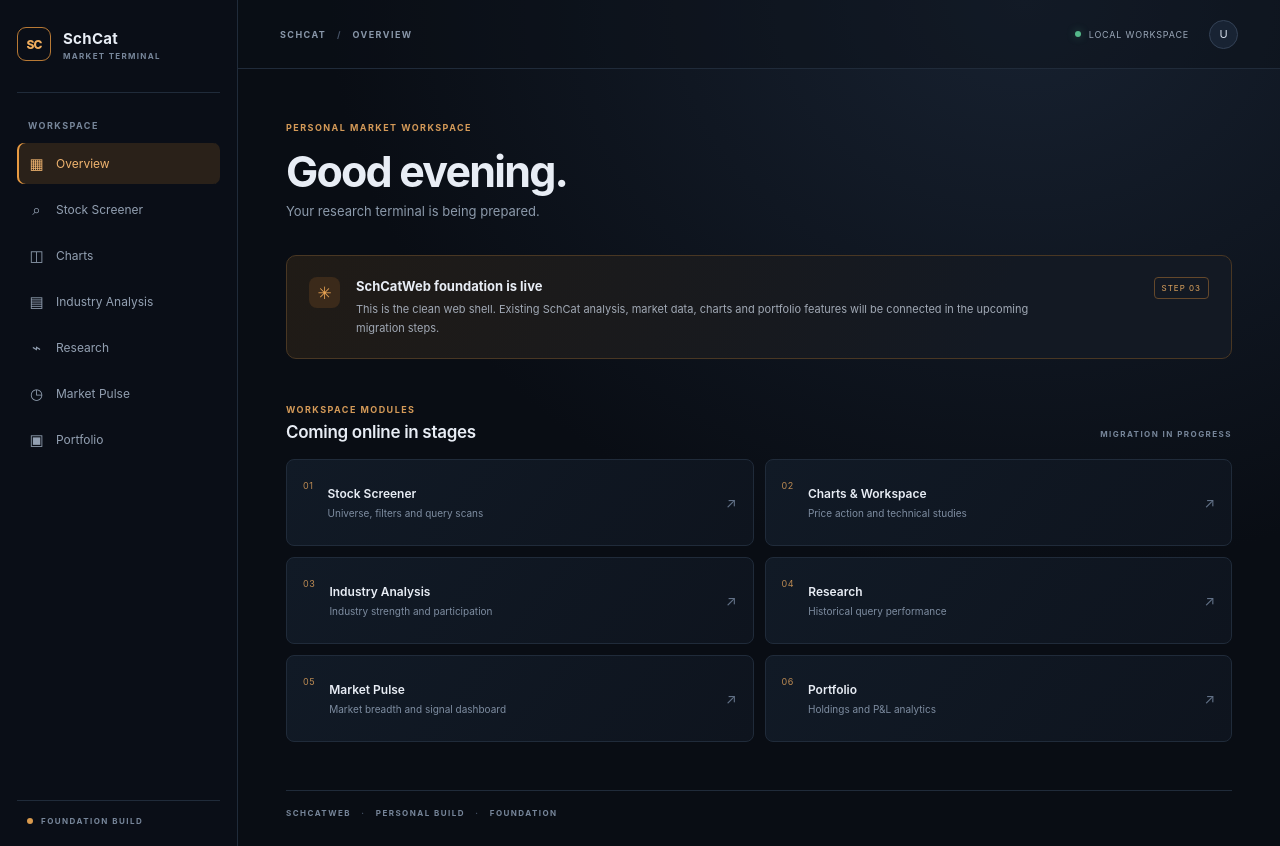
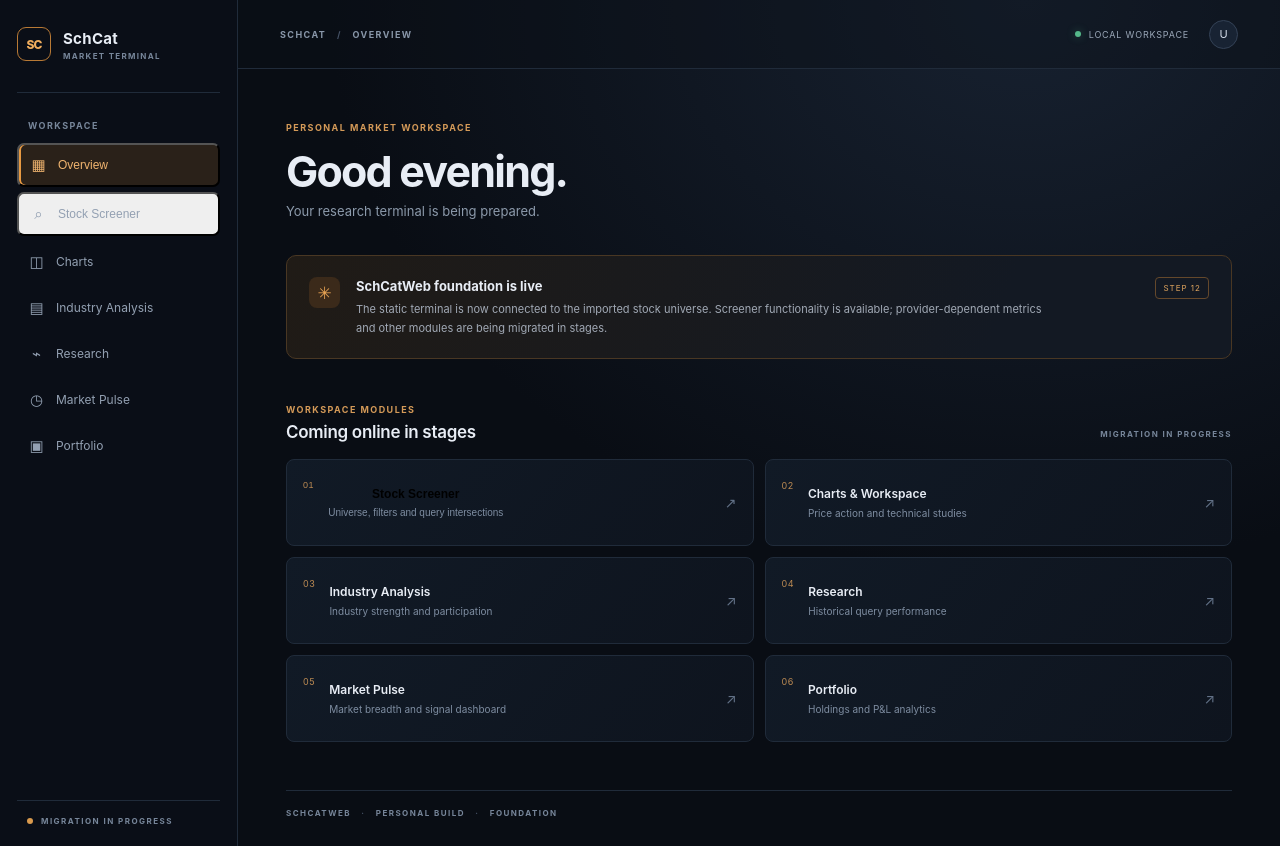
Before and after one commit to prudhviuday/SchCatWeb, a React (Vite) app in the folder frontend/: page / in a window 1280 px wide. Built offline with nearby package versions, Linux system fonts and the light colour scheme.

Commit message:
Connect stock screener to the terminal navigation

```diff
--- a/frontend/src/App.tsx
+++ b/frontend/src/App.tsx
@@ -1,6 +1,12 @@
+import { useState } from "react";
 import ProviderDiagnostics from "./features/diagnostics/ProviderDiagnostics";
+import StockScreener from "./features/screener/StockScreener";
+
+type Page = "overview" | "screener";
 
 function App() {
+  const [activePage, setActivePage] = useState<Page>("overview");
+
   if (new URLSearchParams(window.location.search).get("diagnostics") === "providers") {
     return <ProviderDiagnostics />;
   }
@@ -16,26 +22,33 @@ function App() {
         <div className="sidebar-rule" />
         <div className="nav-label">WORKSPACE</div>
         <nav className="nav-list" aria-label="Main navigation">
-          <div className="nav-item active"><span className="nav-icon">▦</span> Overview</div>
-          <div className="nav-item"><span className="nav-icon">⌕</span> Stock Screener</div>
-          <div className="nav-item"><span className="nav-icon">◫</span> Charts</div>
-          <div className="nav-item"><span className="nav-icon">▤</span> Industry Analysis</div>
-          <div className="nav-item"><span className="nav-icon">⌁</span> Research</div>
-          <div className="nav-item"><span className="nav-icon">◷</span> Market Pulse</div>
-          <div className="nav-item"><span className="nav-icon">▣</span> Portfolio</div>
+          <button type="button" className={"nav-item " + (activePage === "overview" ? "active" : "")} onClick={() => setActivePage("overview")}>
+            <span className="nav-icon">▦</span> Overview
+          </button>
+          <button type="button" className={"nav-item " + (activePage === "screener" ? "active" : "")} onClick={() => setActivePage("screener")}>
+            <span className="nav-icon">⌕</span> Stock Screener
+          </button>
+          <div className="nav-item nav-coming-soon"><span className="nav-icon">◫</span> Charts</div>
+          <div className="nav-item nav-coming-soon"><span className="nav-icon">▤</span> Industry Analysis</div>
+          <div className="nav-item nav-coming-soon"><span className="nav-icon">⌁</span> Research</div>
+          <div className="nav-item nav-coming-soon"><span className="nav-icon">◷</span> Market Pulse</div>
+          <div className="nav-item nav-coming-soon"><span className="nav-icon">▣</span> Portfolio</div>
         </nav>
         <div className="sidebar-footer">
           <span className="status-dot" />
-          FOUNDATION BUILD
+          {activePage === "screener" ? "SCREENER ONLINE" : "MIGRATION IN PROGRESS"}
         </div>
       </aside>
 
       <section className="main-panel">
         <header className="topbar">
-          <div className="breadcrumb">SCHCAT <span>/</span> OVERVIEW</div>
+          <div className="breadcrumb">SCHCAT <span>/</span> {activePage === "screener" ? "STOCK SCREENER" : "OVERVIEW"}</div>
           <div className="topbar-right"><span className="market-status"><i /> LOCAL WORKSPACE</span><div className="avatar">U</div></div>
         </header>
 
+        {activePage === "screener" ? (
+          <StockScreener />
+        ) : (
           <div className="content">
             <div className="eyebrow">PERSONAL MARKET WORKSPACE</div>
             <h1>Good evening.</h1>
@@ -45,9 +58,9 @@ function App() {
               <div className="notice-icon">✳</div>
               <div>
                 <div className="notice-title">SchCatWeb foundation is live</div>
-              <p>This is the clean web shell. Existing SchCat analysis, market data, charts and portfolio features will be connected in the upcoming migration steps.</p>
+                <p>The static terminal is now connected to the imported stock universe. Screener functionality is available; provider-dependent metrics and other modules are being migrated in stages.</p>
               </div>
-            <span className="step-tag">STEP 03</span>
+              <span className="step-tag">STEP 12</span>
             </div>
 
             <div className="section-heading">
@@ -55,8 +68,12 @@ function App() {
               <span className="muted-label">MIGRATION IN PROGRESS</span>
             </div>
             <div className="module-grid">
+              <button type="button" className="module-card module-card-button" onClick={() => setActivePage("screener")}>
+                <span className="module-number">01</span>
+                <div><h3>Stock Screener</h3><p>Universe, filters and query intersections</p></div>
+                <span className="module-arrow">↗</span>
+              </button>
               {[
-              ["01", "Stock Screener", "Universe, filters and query scans"],
                 ["02", "Charts & Workspace", "Price action and technical studies"],
                 ["03", "Industry Analysis", "Industry strength and participation"],
                 ["04", "Research", "Historical query performance"],
@@ -72,6 +89,7 @@ function App() {
             </div>
             <footer className="page-footer">SCHCATWEB <span>·</span> PERSONAL BUILD <span>·</span> FOUNDATION</footer>
           </div>
+        )}
       </section>
     </main>
   );
```
Lines whose indentation alone changed are shown as unchanged.
